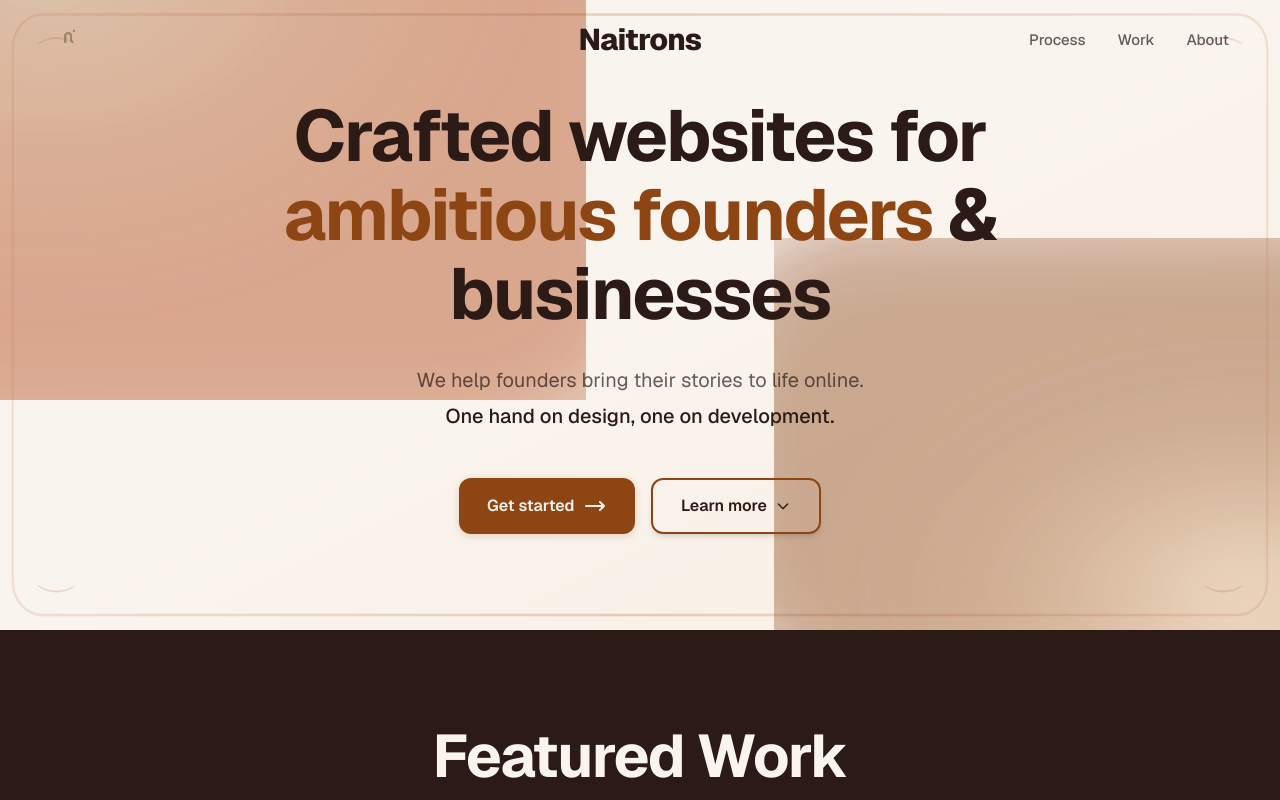
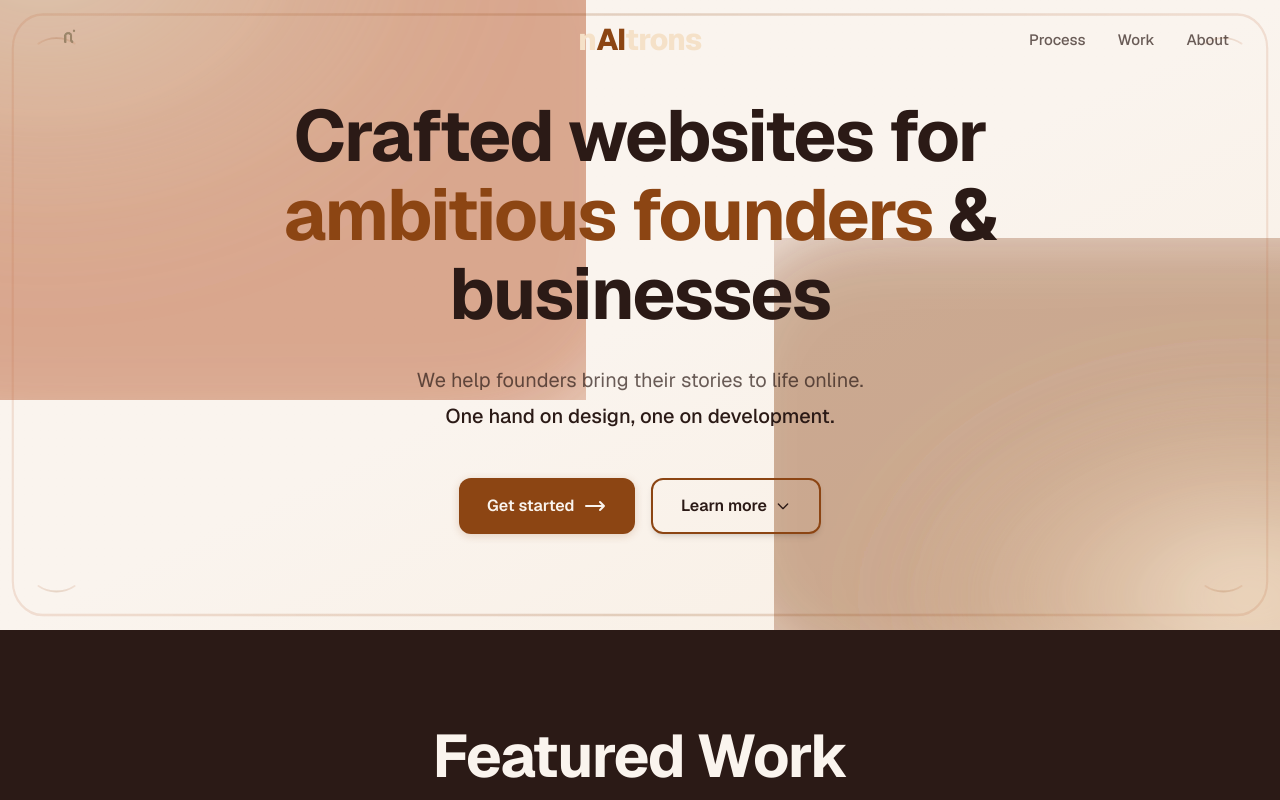
Before and after one commit to shadow-monarch007/naitrons-website, a Next.js app: page / in a window 1280 px wide. Shown: the top 800 px of the page. Built offline with nearby package versions, Linux system fonts and the light colour scheme; no server answers.

Commit message:
Brand title: nAItrons with color emphasis; header z-index raised; spacing verified

```diff
--- a/src/components/Header.tsx
+++ b/src/components/Header.tsx
@@ -8,7 +8,7 @@
   // Header is scoped to the Hero section and not fixed site-wide
 
   return (
-    <header className="absolute top-0 left-0 right-0 w-full z-30">
+    <header className="absolute top-0 left-0 right-0 w-full z-50">
       {/* Height tightened and unified across breakpoints */}
       <div className="container relative flex items-center h-16 sm:h-18 md:h-20">
         {/* Logo at far left */}
@@ -22,8 +22,10 @@
 
         {/* Centered Title (absolute so left/right areas stay balanced) */}
         <div className="absolute left-1/2 -translate-x-1/2">
-          <span className="block text-xl sm:text-2xl md:text-3xl font-extrabold tracking-tight text-[#2B1A16] leading-none">
-            Naitrons
+          <span className="block text-xl sm:text-2xl md:text-3xl font-extrabold tracking-tight leading-none select-none">
+            <span className="text-[#F5E1C8]">n</span>
+            <span className="text-[#8C4513]">AI</span>
+            <span className="text-[#F5E1C8]">trons</span>
           </span>
         </div>
 
```
